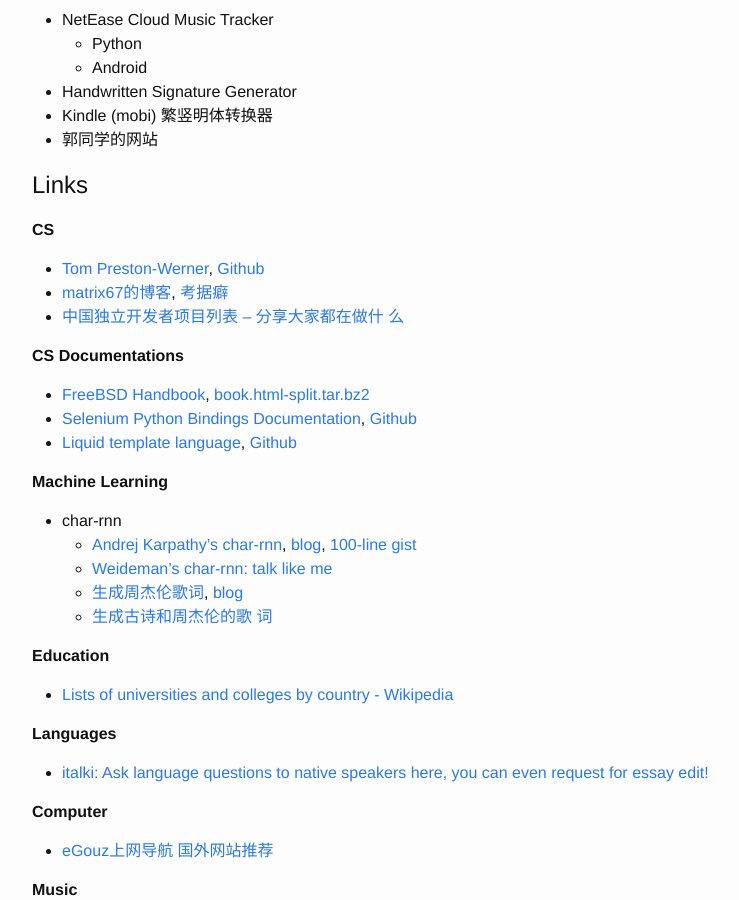
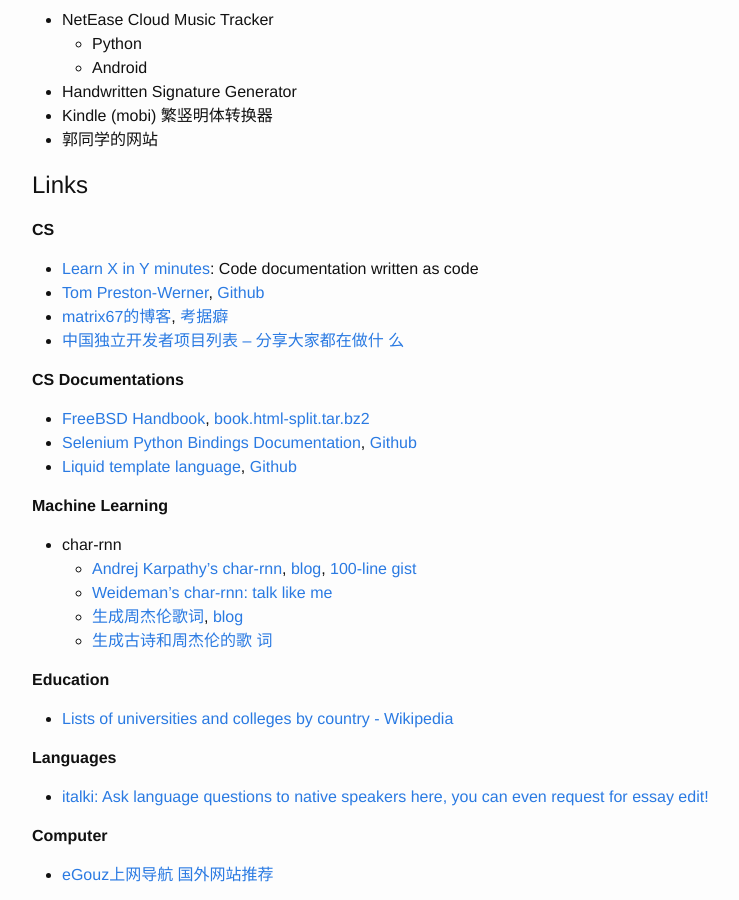
Before and after one commit to ggaarder7/yanhh0.github.io, a Jekyll site: the page built from index.md, in a window 1280 px wide and 900 px high, scrolled down 2914 px. Shown: the whole window, without its empty margins (238-977 px from the left). Built offline with Jekyll 4.4.1, drawn with Linux system fonts in a browser that asks for light colours.

Commit message:
*** empty log message ***

```diff
--- a/_includes/links.md
+++ b/_includes/links.md
@@ -1,4 +1,6 @@
 **CS**
+- [Learn X in Y minutes](https://learnxinyminutes.com/): Code
+  documentation written as code
 - [Tom Preston-Werner](http://tom.preston-werner.com/),
   [Github](https://github.com/mojombo/mojombo.github.io)
 - [matrix67的博客](http://www.matrix67.com/),
```
